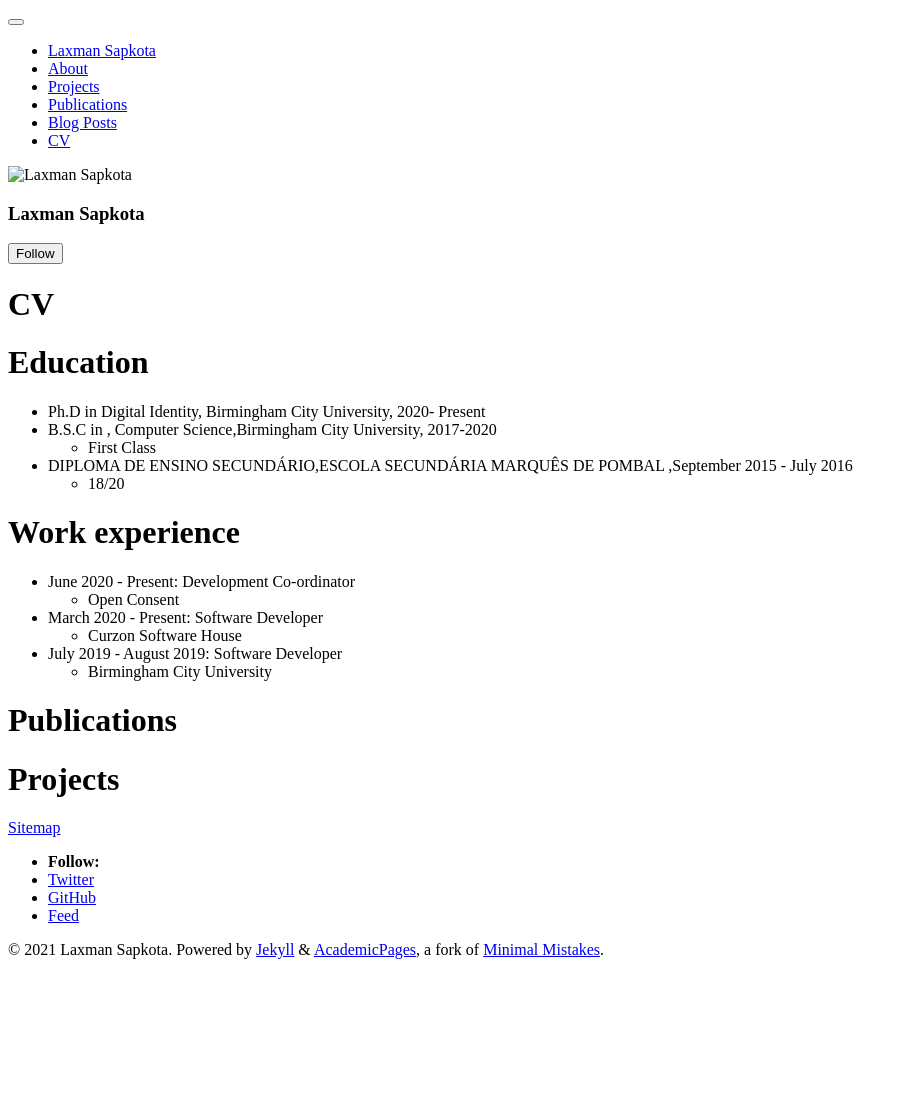
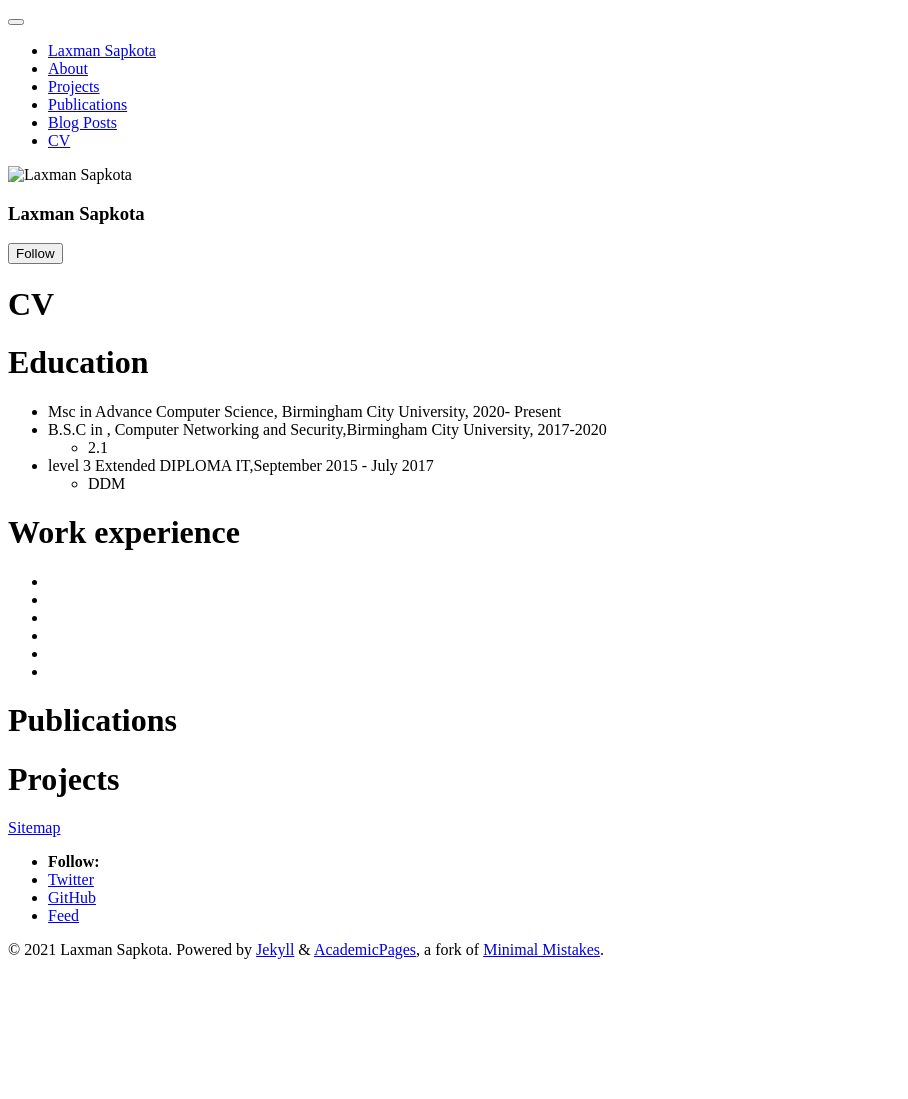
Before and after one commit to laxman-sapkota/laxman-sapkota.github.io, a Jekyll site: the page built from _pages/cv.md, in a window 1280 px wide. Shown: the whole page, without its empty margins (0-908 px from the left). Built offline with Jekyll 4.4.1, drawn with Linux system fonts in a browser that asks for light colours; a script bundle is joined from its source files by our own code.

Commit message:
Update cv.md

```diff
--- a/_pages/cv.md
+++ b/_pages/cv.md
@@ -11,23 +11,23 @@ redirect_from:
 
 Education
 ======
-* Ph.D in Digital Identity, Birmingham City University, 2020- Present
-* B.S.C in , Computer Science,Birmingham City University, 2017-2020
-	* First Class
-* DIPLOMA DE ENSINO SECUNDÁRIO,ESCOLA SECUNDÁRIA MARQUÊS DE POMBAL ,September 2015 - July 2016
-	* 18/20
+* Msc in Advance Computer Science, Birmingham City University, 2020- Present
+* B.S.C in , Computer Networking and Security,Birmingham City University, 2017-2020
+	* 2.1
+* level 3 Extended DIPLOMA IT,September 2015 - July 2017
+	* DDM
 
 
 Work experience
 ======
-* June 2020 - Present: Development Co-ordinator
-  * Open Consent
+*
+  *
 
-* March 2020 - Present: Software Developer
-  * Curzon Software House
+*
+  *
 
-* July 2019 - August 2019: Software Developer
-  * Birmingham City University
+*
+  *
 
 
 Publications
```
